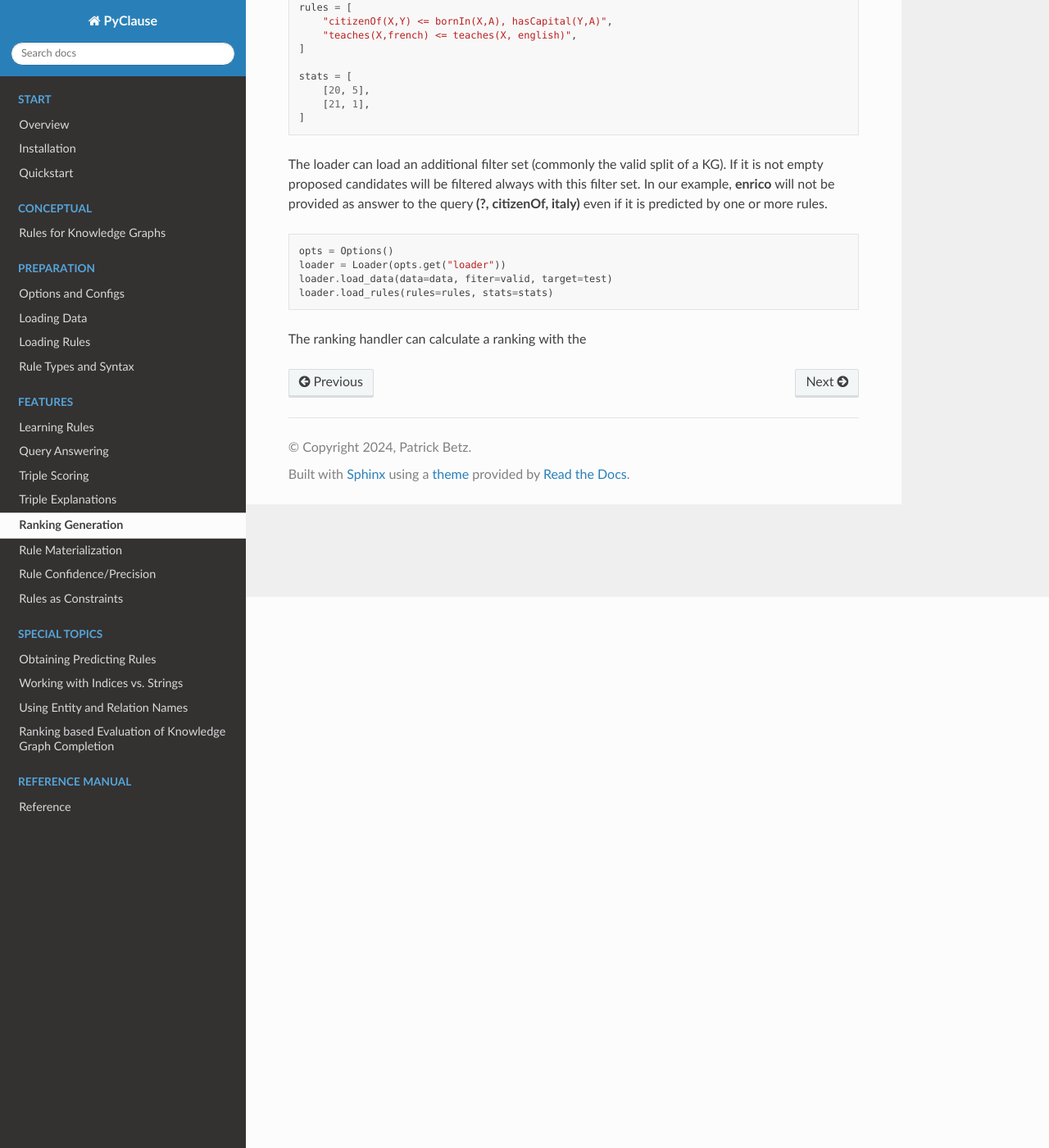
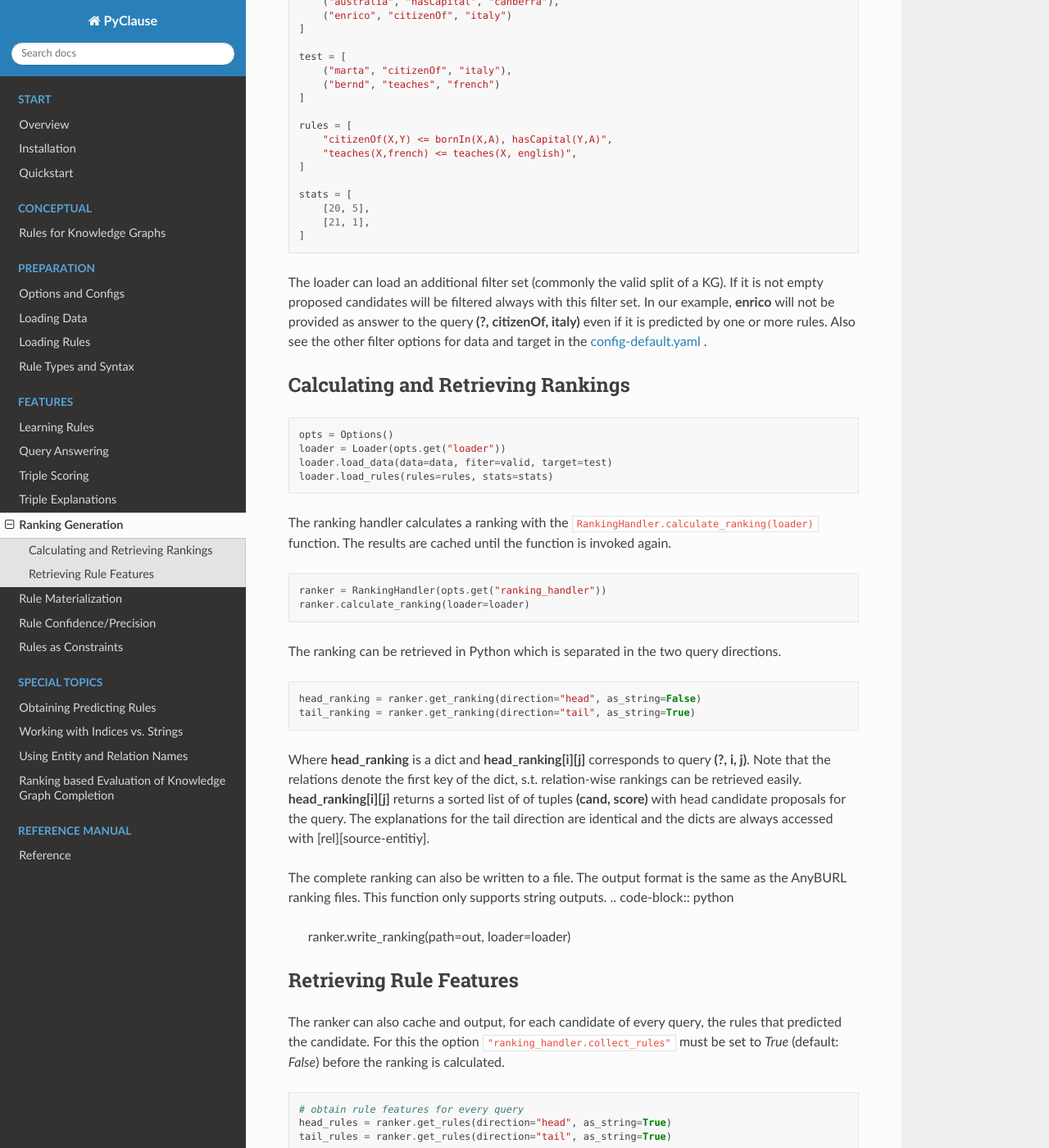
Before and after one commit to symbolic-kg/PyClause, a Sphinx documentation site: the page built from docs/feature/ranking_generation.rst, in a window 1280 px wide and 1400 px high, scrolled down 672 px. Shown: the whole window at 82% size. Built offline with Sphinx 7.4.7 and the Read the Docs theme 2.0.0, drawn with Linux system fonts in a browser that asks for light colours; some of the changed text lies outside the part shown.

Commit message:
Update docs

```diff
--- a/docs/feature/ranking_generation.rst
+++ b/docs/feature/ranking_generation.rst
@@ -3,7 +3,13 @@ Ranking Generation
 ==================
 
 The ``c_clause.RankingHandler`` can be used to create full rankings in the context of knowledge graph completion.
-Different from the other handlers, rule application is not performed on the fly. Instead, The target KG has to be loaded additionally into the loader with the **target** argument.
+Different from the other handlers, rule application is not performed on the fly.
+Instead, The target KG has to be loaded additionally into the loader with the **target** argument.
+The ranking is created for the target KG by grounding the rules on the **data** argument of the loader.
+
+A complete ranking for the target KG is defined as follows. For each triple **(head, relation, tail)** from target,
+two queries are formed **(head, relation, ?)** and **(?, relation, tail)**. The ranking contains for each of the queries a ranked list of candidate proposals
+sorted according to a heuristic based on the aggregation function specified.
 
 .. code-block:: python
 
@@ -43,7 +49,12 @@ Different from the other handlers, rule application is not performed on the fly.
 
 
 The loader can load an additional filter set (commonly the valid split of a KG). If it is not empty proposed candidates will be filtered always with this filter set.
-In our example,  **enrico**  will not be provided as answer to the query **(?, citizenOf, italy)** even if it is predicted by one or more rules.
+In our example,  **enrico**  will not be provided as answer to the query **(?, citizenOf, italy)** even if it is predicted by one or more rules. Also see the other filter options
+for data and target in the `config-default.yaml <https://github.com/symbolic-kg/PyClause/blob/master/clause/config-default.yaml>`_ .
+
+
+Calculating and Retrieving Rankings
+~~~~~~~~~~~~~~~~~~~~~~~~~~~~~~~~~~~~
 
 .. code-block:: python
 
@@ -53,4 +64,61 @@ In our example,  **enrico**  will not be provided as answer to the query **(?, c
     loader.load_rules(rules=rules, stats=stats)
 
 
-The ranking handler can calculate a ranking with the
+The ranking handler calculates a ranking with the ``RankingHandler.calculate_ranking(loader)`` function. The results are cached until the function
+is invoked again.
+
+.. code-block:: python
+
+    ranker = RankingHandler(opts.get("ranking_handler"))
+    ranker.calculate_ranking(loader=loader)
+
+The ranking can be retrieved in Python which is separated in the two query directions.
+
+.. code-block:: python
+
+    head_ranking = ranker.get_ranking(direction="head", as_string=False)
+    tail_ranking = ranker.get_ranking(direction="tail", as_string=True)
+
+
+Where **head_ranking** is a dict and **head_ranking[i][j]** corresponds to query **(?, i, j)**. Note that the relations denote the first key of the dict, s.t. relation-wise rankings can be retrieved easily.
+**head_ranking[i][j]** returns a sorted list of of tuples **(cand, score)** with head candidate proposals for the query.
+The explanations for the tail direction are identical and the dicts are always accessed with [rel][source-entitiy].
+
+
+The complete ranking can also be written to a file. The output format is the same as the AnyBURL ranking files. This function only supports string outputs.
+.. code-block:: python
+
+    ranker.write_ranking(path=out, loader=loader)
+
+
+Retrieving Rule Features
+~~~~~~~~~~~~~~~~~~~~~~~~~
+The ranker can also cache and output, for each candidate of every query, the rules that predicted the candidate. For this the option ``"ranking_handler.collect_rules"``
+must be set to *True* (default: *False*) before the ranking is calculated.
+
+.. code-block:: python
+
+    # obtain rule features for every query
+    head_rules = ranker.get_rules(direction="head", as_string=True)
+    tail_rules = ranker.get_rules(direction="tail", as_string=True)
+
+    # write rule features
+    ranker.write_rules(path="rule-feats_head.txt", loader=loader, direction="head", as_string=False)
+    ranker.write_rules(path="rule-feats_tail.txt", loader=loader, direction="tail", as_string=False)
+
+
+    from clause.util.utils import read_jsonl
+    # list of dicts
+    read_jsonl("rule-feats_tail.txt")
+
+
+Here, **head_rules[rel][source]** returns a dict for query **(?, rel, source)** and **head_rules[rel][source][cand]** returns the sorted list of predicting rules.
+
+
+The output files are in **jsonl** format. Each line contains a json:
+
+.. code-block:: python
+
+    { "query": [rel, source ], "answers": [ list of candidates], "rules": [[rules_cand_0], [rules_cand_1],...]}
+
+However, note that the list of candidates is not sorted, e.g., it does not match the ordering of **head_ranking[rel][source]** from above.
```
Also changed, not shown: 4 other files.
